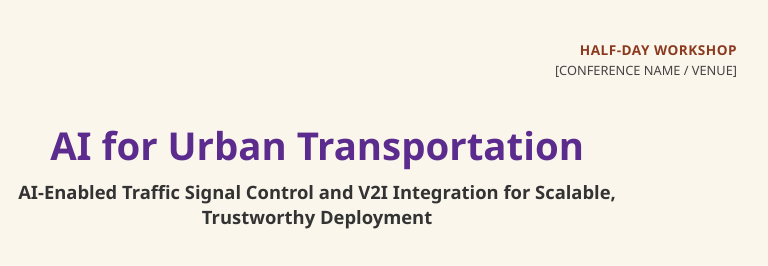
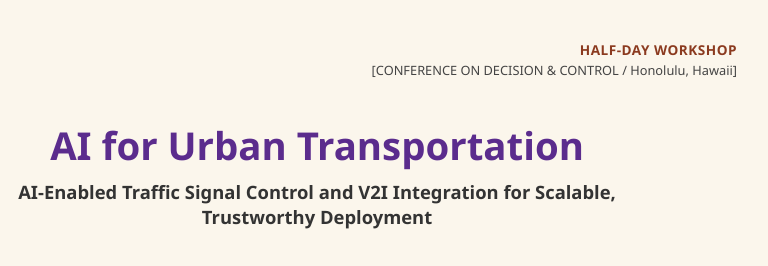
Before and after one commit to nazir-nawaf/cdc-workshop, a plain HTML site: page index.html in a window 1280 px wide. Shown: the top 266 px of the page, 323-1091 px from the left. Drawn offline with Linux system fonts and the light colour scheme.

Commit message:
Update index.html

```diff
--- a/index.html
+++ b/index.html
@@ -17,7 +17,7 @@
       </div>
       <div class="tags">
         <p class="tag">HALF-DAY WORKSHOP</p>
-        <p class="tag-sub">[CONFERENCE NAME / VENUE]</p>
+        <p class="tag-sub">[CONFERENCE ON DECISION & CONTROL / Honolulu, Hawaii]</p>
       </div>
     </div>
 
```
